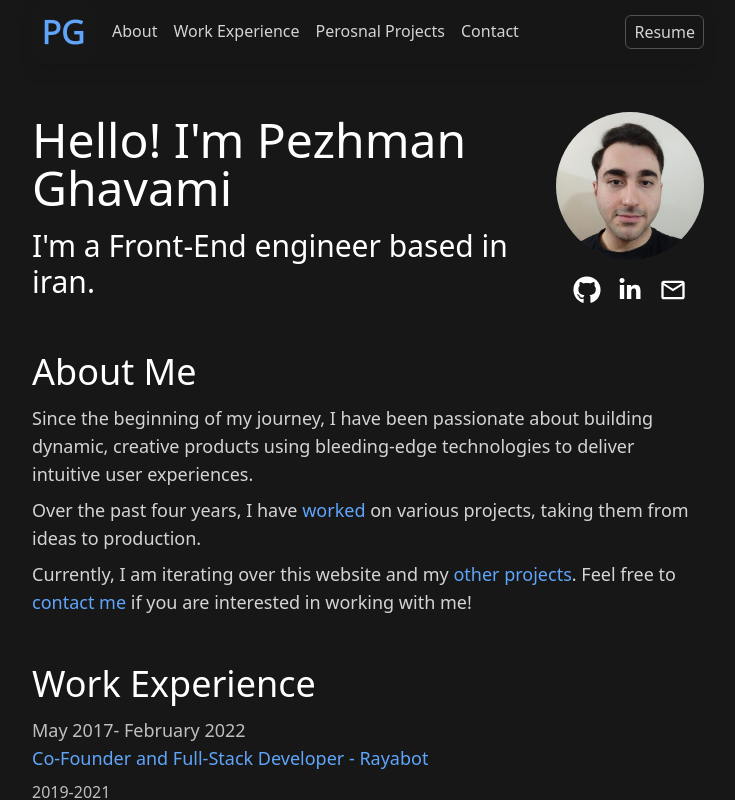
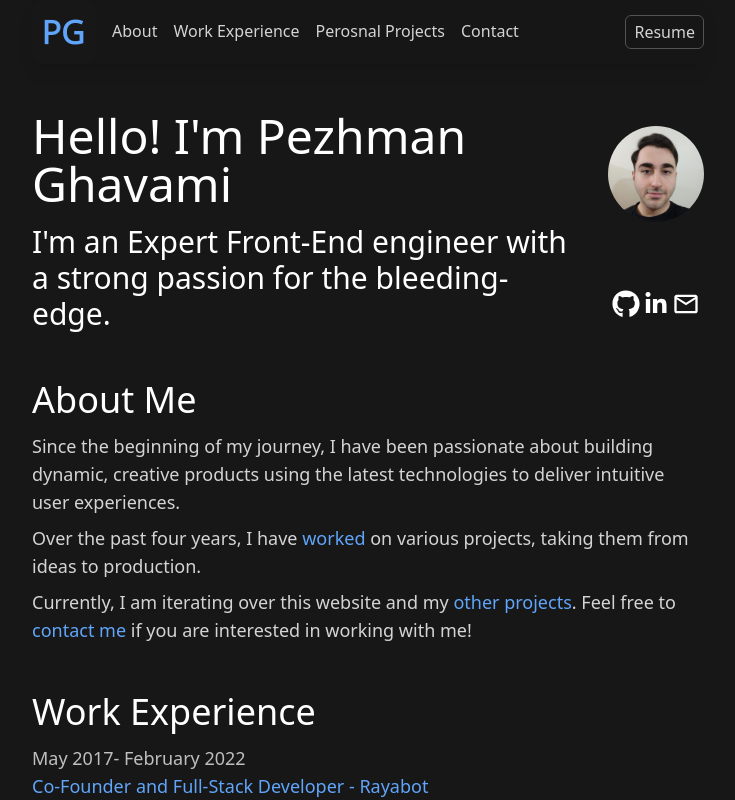
Before and after one commit to PezhmanGhavami/my-portfolio, a React (Vite) app: page / in a window 1280 px wide. Shown: the top 800 px of the page, without its empty margins (272-1007 px from the left). Built offline with nearby package versions, Linux system fonts and the light colour scheme.

Commit message:
Slight chane in intro and about sections

```diff
--- a/src/App.tsx
+++ b/src/App.tsx
@@ -219,7 +219,8 @@ function App() {
               Hello! I'm Pezhman Ghavami
             </h1>
             <h3 className="text-2xl sm:text-3xl">
-              I'm a Front-End engineer based in iran.
+              I'm an Expert Front-End engineer with a strong
+              passion for the bleeding-edge.
             </h3>
           </div>
           <div className="w-36 h-36 sm:w-48 sm:h-48 mb-12 sm:mb-0 flex flex-col justify-between ">
@@ -264,7 +265,7 @@ function App() {
             <p>
               Since the beginning of my journey, I have been
               passionate about building dynamic, creative
-              products using bleeding-edge technologies to
+              products using the latest technologies to
               deliver intuitive user experiences.
             </p>
             <p>
```
